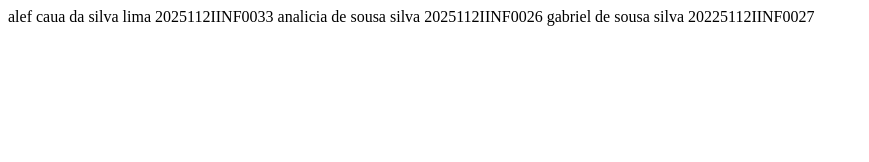
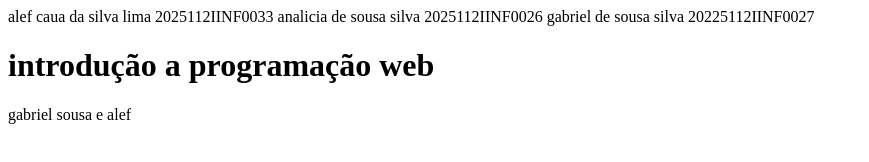
Before and after one commit to Gabriel122-ai/pweb2, a plain HTML site: page index.html in a window 1280 px wide. Shown: the whole page, without its empty margins (0-869 px from the left). Drawn offline with Linux system fonts and the light colour scheme.

Commit message:
alterações

```diff
--- a/index.html
+++ b/index.html
@@ -1,3 +1,15 @@
 alef caua da silva lima 2025112IINF0033
 analicia de sousa silva 2025112IINF0026
 gabriel de sousa silva 20225112IINF0027
+<!DOCTYPE html>
+<html lang="pt-br">
+<head>
+    <meta charset="UTF-8">
+    <meta name="viewport" content="width=device-width, initial-scale=1.0">
+    <title>alef_gabriel</title>
+</head>
+<body>
+    <h1>introdução a programação web</h1>
+<p>gabriel sousa e alef </p>
+</body>
+</html>
```
